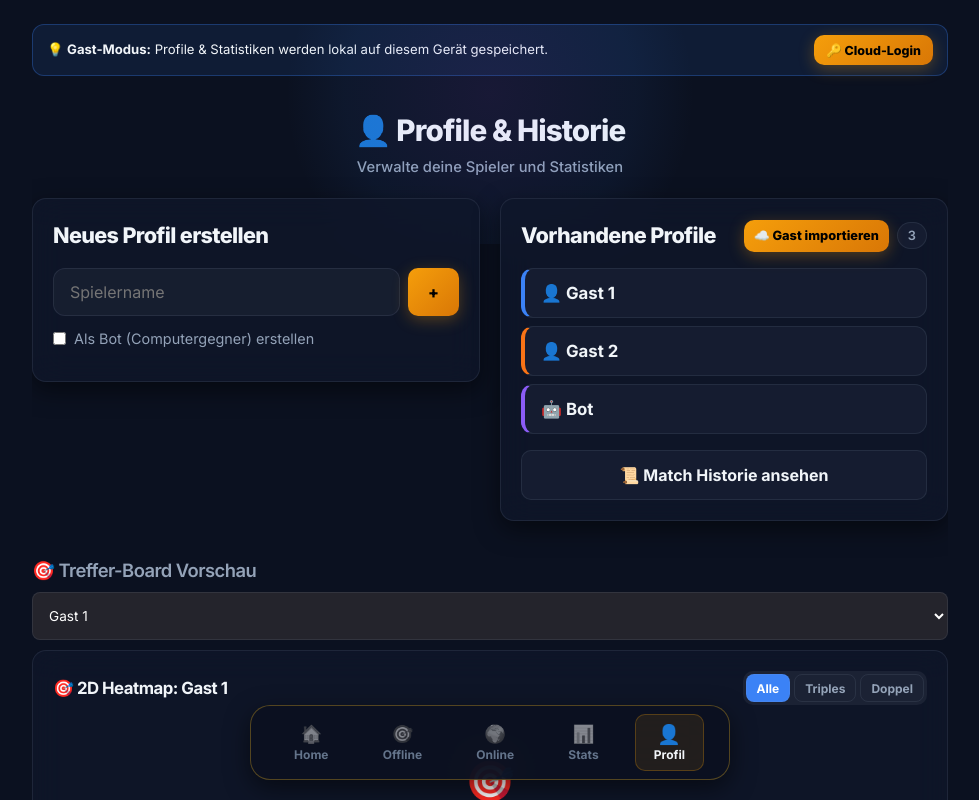
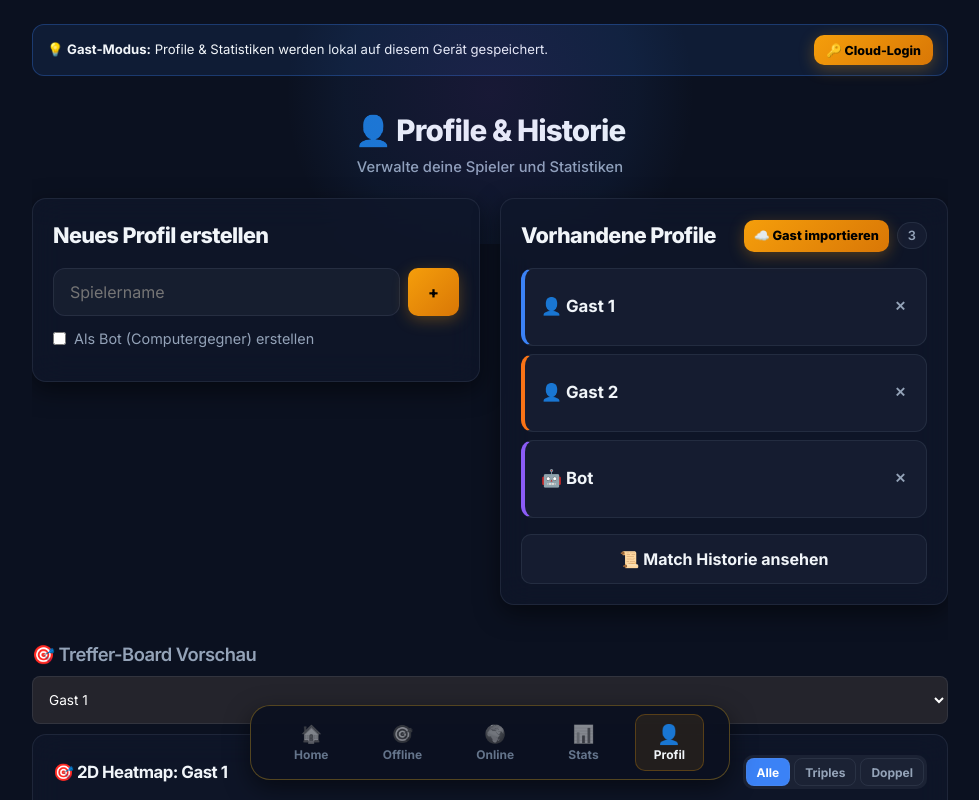
Before and after one commit to Dominik952678/DartCounter, a React (Vite) app: page /profile in a window 1280 px wide. Shown: the top 800 px of the page, without its empty margins (150-1129 px from the left). Built offline with nearby package versions, Linux system fonts and the light colour scheme.

Commit message:
fix(profiles): prevent auto-creation of unknown match opponents as profiles and add quick delete button

```diff
--- a/src/components/ProfileTab.tsx
+++ b/src/components/ProfileTab.tsx
@@ -479,21 +479,24 @@ export const ProfileTab: React.FC<ProfileTabProps> = ({
               {profileNames.map(name => {
                 const isGuest = profiles[name]?.isLinkedCloudGuest;
                 return (
-                  <button
+                  <div
                     key={name}
                     className="profile-chip"
                     onClick={() => setViewProfile(name)}
                     style={{
                       borderLeftColor: profiles[name]?.color || 'var(--card-border)',
-                      position: 'relative'
+                      position: 'relative',
+                      display: 'inline-flex',
+                      alignItems: 'center',
+                      gap: '6px',
+                      cursor: 'pointer'
                     }}
                   >
-                    {isGuest ? '🔗 ' : (profiles[name]?.isBot ? '🤖 ' : '👤 ')}
-                    {name}
+                    <span>{isGuest ? '🔗 ' : (profiles[name]?.isBot ? '🤖 ' : '👤 ')} {name}</span>
                     {isGuest && (
                       <span style={{
                         fontSize: '0.7em',
-                        marginLeft: '6px',
+                        marginLeft: '4px',
                         background: 'rgba(59, 130, 246, 0.25)',
                         color: 'var(--blue)',
                         padding: '1px 5px',
@@ -503,7 +506,36 @@ export const ProfileTab: React.FC<ProfileTabProps> = ({
                         Cloud
                       </span>
                     )}
-                  </button>
+                    {!isGuest && (
+                      <button
+                        type="button"
+                        onClick={(e) => {
+                          e.stopPropagation();
+                          if (window.confirm(`Profil „${name}“ wirklich löschen?`)) {
+                            onDeleteProfile(name);
+                          }
+                        }}
+                        title={`Profil „${name}“ löschen`}
+                        style={{
+                          background: 'transparent',
+                          border: 'none',
+                          color: 'var(--text-dim)',
+                          fontSize: '0.85rem',
+                          cursor: 'pointer',
+                          marginLeft: '4px',
+                          padding: '0 4px',
+                          display: 'flex',
+                          alignItems: 'center',
+                          borderRadius: '4px',
+                          lineHeight: 1
+                        }}
+                        onMouseEnter={(e) => (e.currentTarget.style.color = 'var(--red, #ef4444)')}
+                        onMouseLeave={(e) => (e.currentTarget.style.color = 'var(--text-dim)')}
+                      >
+                        ✕
+                      </button>
+                    )}
+                  </div>
                 );
               })}
             </div>
--- a/src/db/database.ts
+++ b/src/db/database.ts
@@ -208,7 +208,8 @@ export function reconstructProfileFromMatches(
 }
 
 /**
- * Reconstructs all profiles in a Record using the provided MatchHistory list.
+ * Reconstructs existing profiles in a Record using the provided MatchHistory list.
+ * Note: Only profiles already present in currentProfiles are updated. New profiles are NOT created.
  */
 export function reconstructAllProfilesFromMatches(
   currentProfiles: Record<string, Profile>,
@@ -218,16 +219,6 @@ export function reconstructAllProfilesFromMatches(
 
   Object.entries(currentProfiles).forEach(([name, prof]) => {
     result[name] = reconstructProfileFromMatches(name, prof, matches);
-  });
-
-  matches.forEach(m => {
-    if (m && Array.isArray(m.players)) {
-      m.players.forEach(p => {
-        if (p?.name && !result[p.name]) {
-          result[p.name] = reconstructProfileFromMatches(p.name, undefined, matches);
-        }
-      });
-    }
   });
 
   return result;
```
Also changed, not shown: 1 other file (tests, documents, lock files or other folders).
